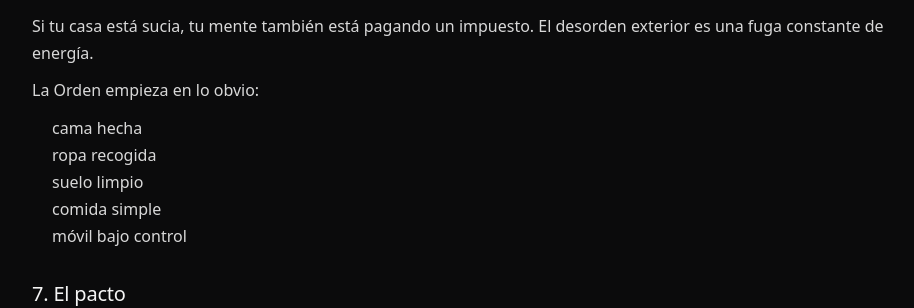
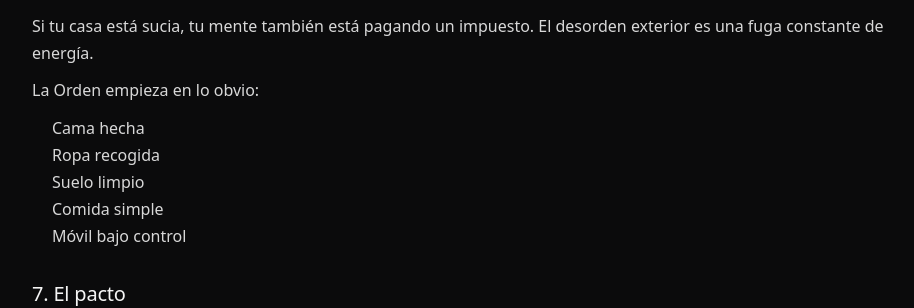
Before and after one commit to oriolrinconr-lang/nextjs-boilerplate, a Next.js app: page /campo-mental/manual in a window 1280 px wide. Shown: the part 1385-1693 px from the top of the page, without its empty margins (180-1094 px from the left). Built offline with nearby package versions, Linux system fonts and the light colour scheme.

Commit message:
Update page.tsx

```diff
--- a/app/campo-mental/manual/page.tsx
+++ b/app/campo-mental/manual/page.tsx
@@ -85,11 +85,11 @@ export default function ManualAutodominio() {
           La Orden empieza en lo obvio:
         </p>
         <ul>
-          <li>cama hecha</li>
-          <li>ropa recogida</li>
-          <li>suelo limpio</li>
-          <li>comida simple</li>
-          <li>móvil bajo control</li>
+          <li>Cama hecha</li>
+          <li>Ropa recogida</li>
+          <li>Suelo limpio</li>
+          <li>Comida simple</li>
+          <li>Móvil bajo control</li>
         </ul>
 
         <h2 style={{ marginTop: 26 }}>7. El pacto</h2>
```
